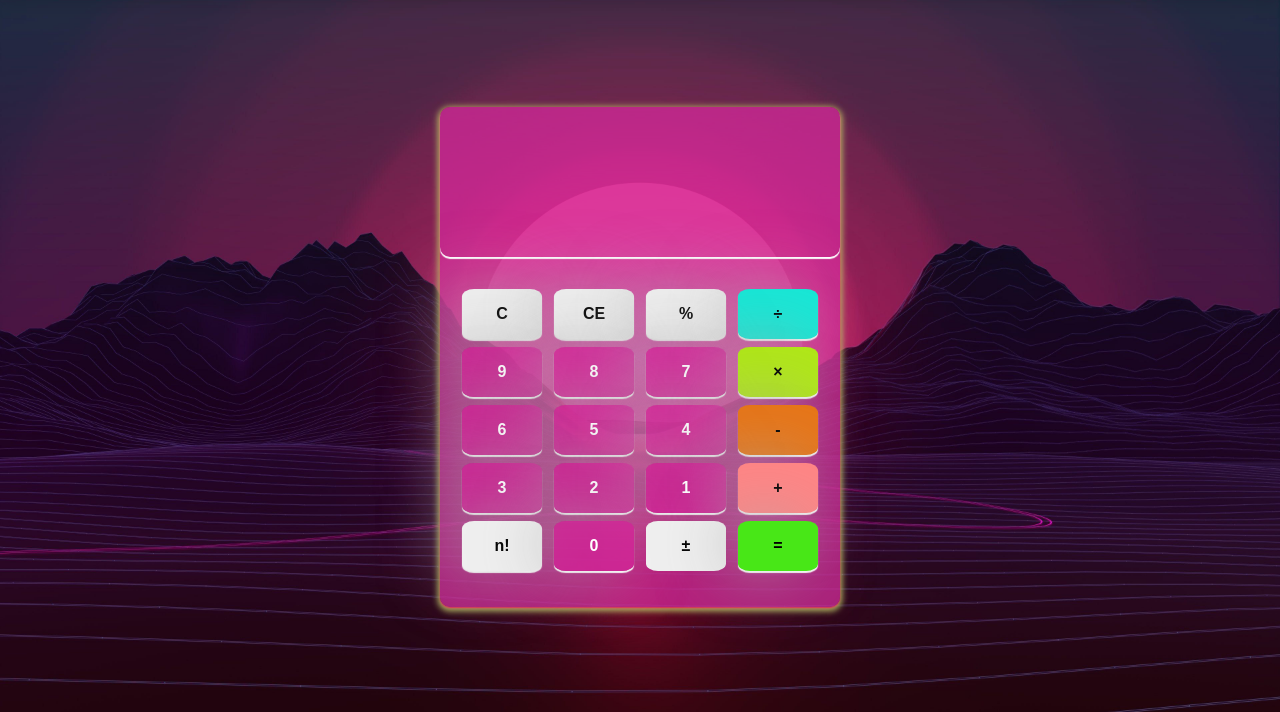
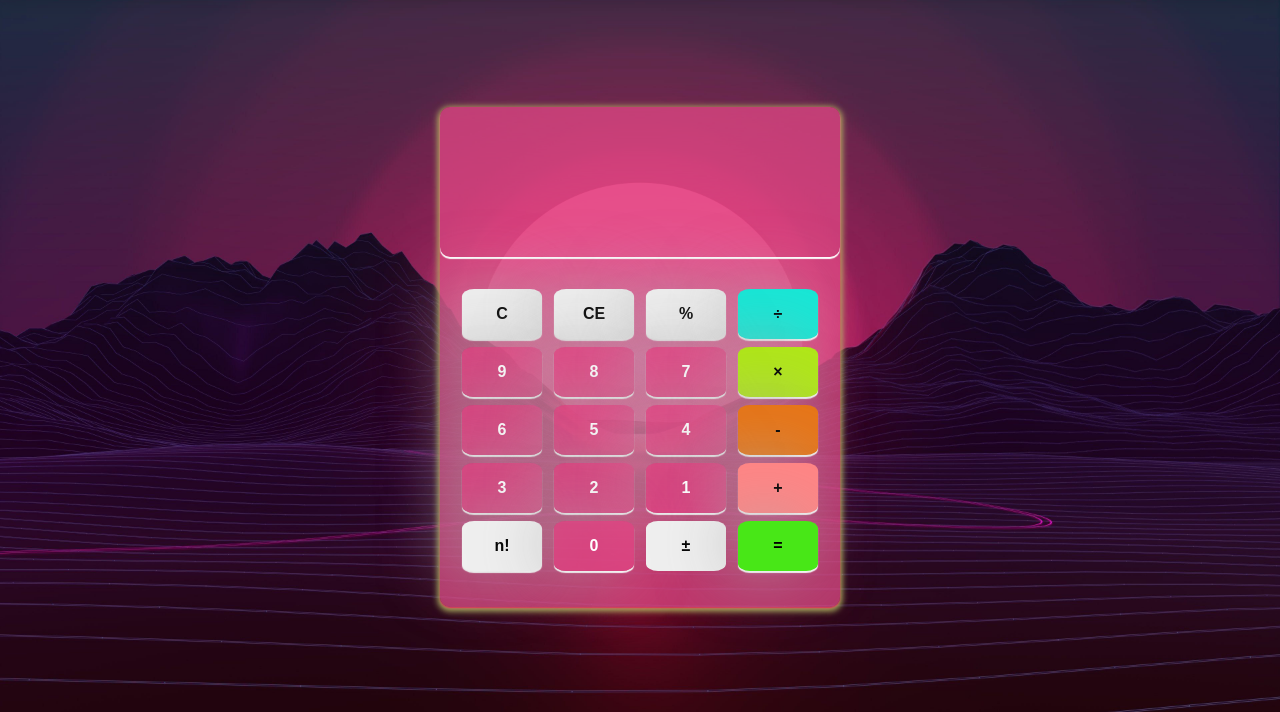
Before and after one commit to boradesanket13/Numericon, a website: page index.html in a window 1280 px wide. Shown: the part 83-795 px from the top of the page. Drawn offline with Linux system fonts and the light colour scheme.

```diff
--- a/css/style.css
+++ b/css/style.css
@@ -5,8 +5,8 @@
 }
 
 .light-mode{
-  --primary-color:rgba(211, 40, 154,0.75);
-  --header-color:rgb(217 59 155);
+  --primary-color:rgba(224,71,132,0.75);
+  --header-color:rgb(224,71,132);
   --header-font-color:rgb(0, 0, 0);
   --secondary-color:hsl(0, 0%, 13%);
   --btn-color-1: rgb(98, 98, 98);
@@ -84,8 +84,6 @@
 .container h1{
   font-family: 'Roboto', sans-serif;
   color: aliceblue;
-  text-shadow: 2px 7px 5px rgba(0,0,0,0.4),
-  0px -4px 10px rgba(255,255,255,0.3);
 }
 
 .title {
@@ -196,7 +194,7 @@
 
 .number:hover,
 .operator:hover {
-  background-color: black;
+  background-color: var(--btn-color-2);
   color: white;
 }
 footer {
```
